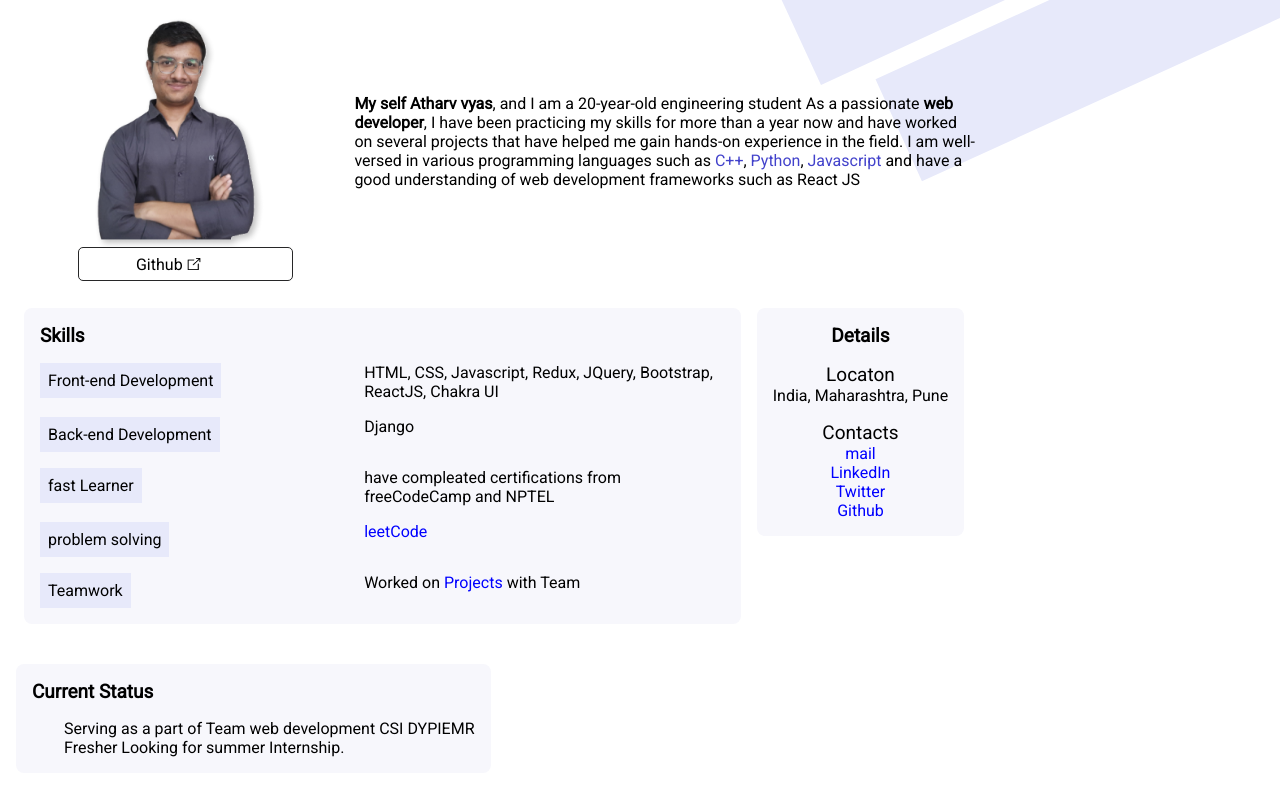
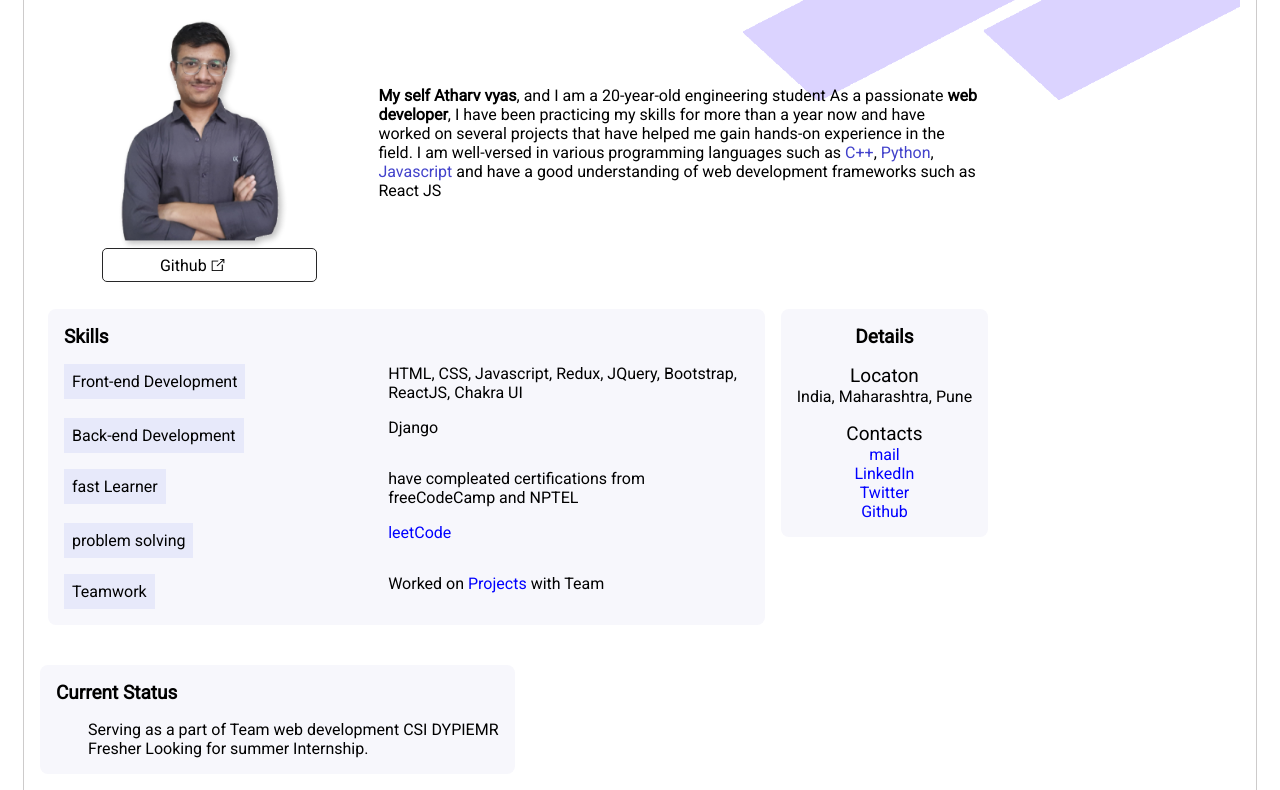
Before and after one commit to Mr-okey/Resume, a plain HTML site: page index.html in a window 1280 px wide. Shown: the part 76-866 px from the top of the page. Drawn offline with Linux system fonts and the light colour scheme; files whose address does not match are found by name.

Commit message:
fix background

```diff
--- a/index.html
+++ b/index.html
@@ -11,10 +11,10 @@
 
 <body>
     <div id="design">
-        <div id="strips">
+        <!-- <div id="strips">
             <div class="strip"></div>
             <div class="strip"></div>
-        </div>
+        </div> -->
     </div>
     <div id="main">
         <div id="heading">
--- a/src/index.css
+++ b/src/index.css
@@ -7,6 +7,10 @@
     margin: 0;
     padding: 0;
     font-family: 'Roboto', sans-serif;
+}
+html, body {
+    margin: 0;
+    padding: 0;
 }
 
 #design {
@@ -42,12 +46,29 @@
     transform: rotate(-24.5deg) translateX(7em);
 }
 
+#main::before {
+    content: "";
+    background: url("./images/background.png");
+    background-position: top;
+    background-size: 100%;
+    position: fixed;
+    margin: -1em;
+    height:100%;
+    width:100%;
+    margin-inline: auto;
+    max-width: 1200px;
+    background-repeat: no-repeat;
+    z-index: -1;
+
+}
 #main {
+    background: transparent;
     position: relative;
     z-index: 3;
     padding: 1em;
-    max-width: 1500px;
+    max-width: 1200px;
     margin-inline: auto;
+    border: 1px solid rgb(205, 203, 203);
 }
 
 #heading {
```
Also changed, not shown: src/images/background.png (added).
